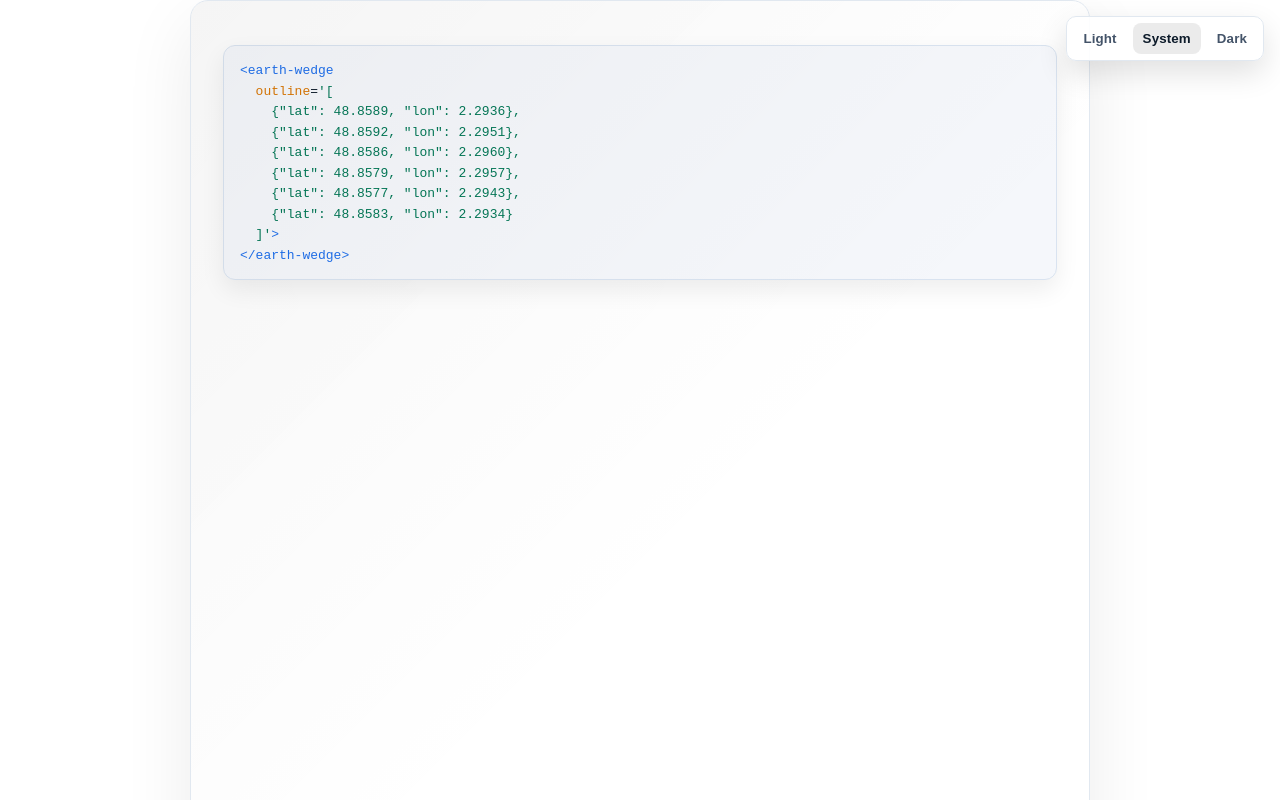
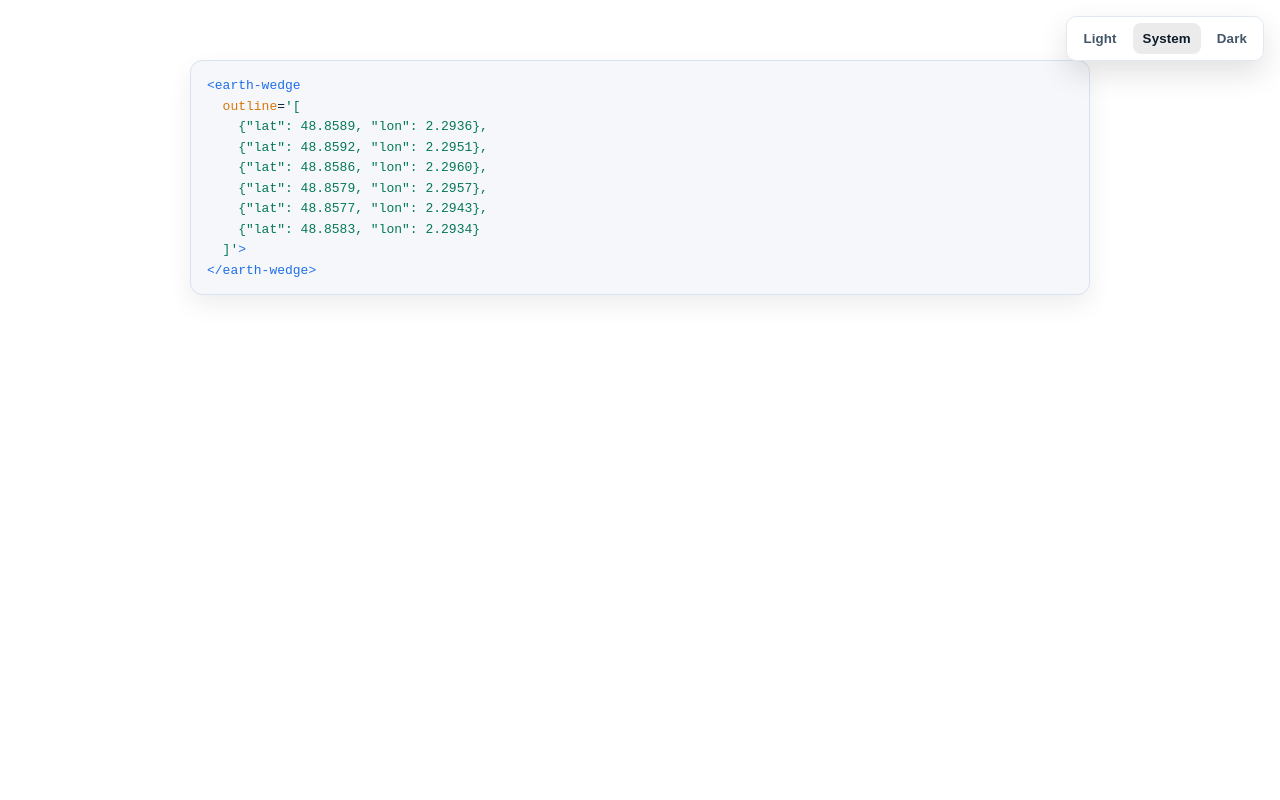
Before and after one commit to ddnn55/EarthWedge, a website built with Vite: page demo.html in a window 1280 px wide. Shown: the top 800 px of the page. Built offline with nearby package versions, Linux system fonts and the light colour scheme; some packages are replaced by stand-ins of ours; no server answers.

Commit message:
remove demo shell

```diff
--- a/demo.html
+++ b/demo.html
@@ -56,28 +56,12 @@
         color: var(--text-primary);
         min-height: 100vh;
         display: flex;
+        flex-direction: column;
         align-items: center;
-        justify-content: center;
+        gap: 18px;
+        padding: 48px 24px 64px;
         position: relative;
         transition: background 0.2s ease, color 0.2s ease;
-      }
-      .demo-shell {
-        width: min(900px, 90vw);
-        padding: 32px;
-        background: var(--shell-bg);
-        border: 1px solid var(--shell-border);
-        border-radius: 18px;
-        box-shadow: var(--shadow);
-        backdrop-filter: blur(8px);
-        position: relative;
-        overflow: hidden;
-      }
-      .demo-shell::after {
-        content: "";
-        position: absolute;
-        inset: 0;
-        pointer-events: none;
-        background: linear-gradient(135deg, var(--shell-highlight), transparent 35%);
       }
       h1 {
         margin: 0 0 12px;
@@ -100,6 +84,7 @@
         line-height: 1.5;
         overflow-x: auto;
         box-shadow: 0 10px 25px rgba(0, 0, 0, 0.07);
+        width: min(900px, 90vw);
       }
       pre.code-block code {
         color: inherit;
@@ -122,12 +107,12 @@
       }
       earth-wedge {
         display: block;
-        width: 100%;
+        width: min(900px, 90vw);
         aspect-ratio: 16 / 9;
         border-radius: 12px;
         overflow: hidden;
       }
-      .demo-shell earth-wedge + earth-wedge {
+      earth-wedge + earth-wedge {
         margin-top: 12px;
       }
       .theme-toggle {
@@ -177,7 +162,6 @@
       <button type="button" data-theme="system" class="active">System</button>
       <button type="button" data-theme="dark">Dark</button>
     </div>
-    <div class="demo-shell">
     <pre class="code-block"><code><span class="code-tag">&lt;earth-wedge</span>
   <span class="code-attr">outline</span>=<span class="code-value">'[
     {"lat": 48.8589, "lon": 2.2936},
@@ -203,7 +187,6 @@
 <span class="code-tag">&gt;</span>
 <span class="code-tag">&lt;/earth-wedge&gt;</span></code></pre>
     <earth-wedge way="32965412"></earth-wedge>
-    </div>
 
     <script type="module">
       import './index.ts';
```
Lines whose indentation alone changed are shown as unchanged.
